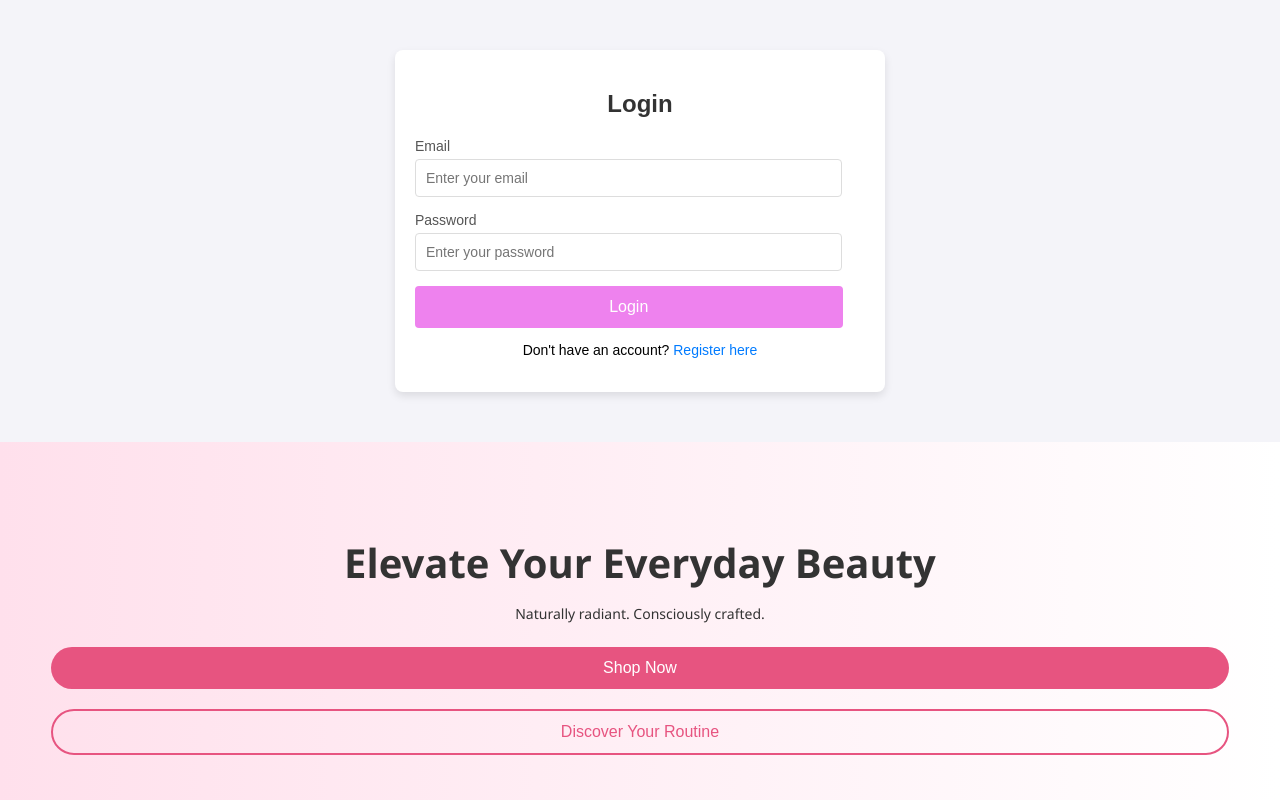
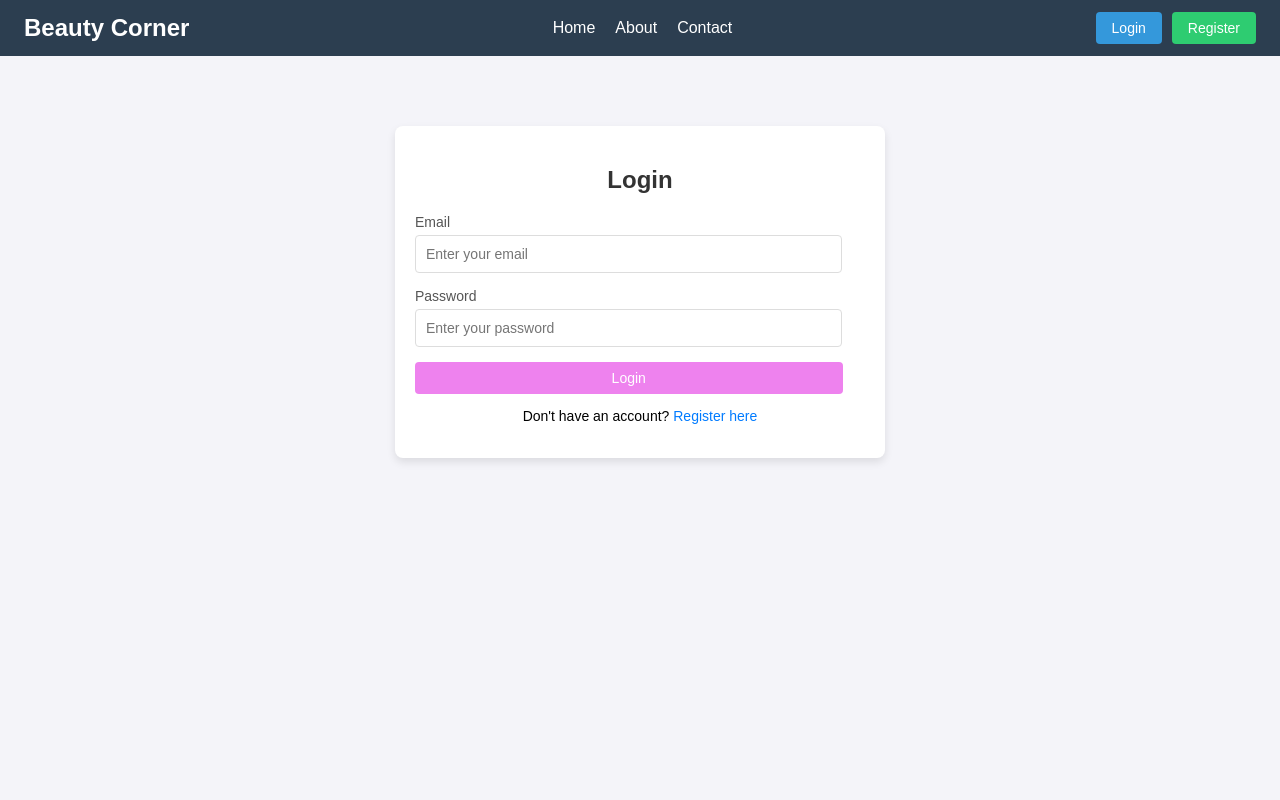
Before and after one commit to supria90744/Beauty_Products, a React (Vite) app: page /login in a window 1280 px wide. Shown: the top 800 px of the page. Built offline with nearby package versions, Linux system fonts and the light colour scheme.

Commit message:
navbar completed

```diff
--- a/src/App.tsx
+++ b/src/App.tsx
@@ -1,15 +1,33 @@
-import Contact from './component/Contact'
-import HomePage from './component/Home'
-import Login from './component/Login';
+import React from "react";
+import { BrowserRouter as Router, Routes, Route } from "react-router-dom";
+import Navbar from "./component/Navbar";
+import HomePage from "./component/Home";
+import About from "./component/About";
+import Contact from "./component/Contact";
+import Login from "./component/Login";
+import Register from "./component/Register";
 
-function App() {
+// const Home: React.FC = () => <h2>Home Page</h2>;
+// const About: React.FC = () => <h2>About Page</h2>;
+// const Contact: React.FC = () => <h2>Contact Page</h2>;
+// const Login: React.FC = () => <h2>Login Page</h2>;
+// const Register: React.FC = () => <h2>Register Page</h2>;
+
+const App: React.FC = () => {
   return (
-<><Login/>
-<HomePage/>
-</>
-
+    <Router>
+      <Navbar />
+      <div style={{ padding: "20px" }}>
+        <Routes>
+          <Route path="/" element={<HomePage />} />
+          <Route path="/about" element={<About />} />
+          <Route path="/contact" element={<Contact />} />
+          <Route path="/login" element={<Login />} />
+          <Route path="/register" element={<Register />} />
+        </Routes>
+      </div>
+    </Router>
   );
-
-}
+};
 
 export default App;
--- /dev/null
+++ b/src/component/Navbar.css
@@ -0,0 +1,61 @@
+.navbar {
+    background-color: #2c3e50;
+    padding: 12px 24px;
+    display: flex;
+    align-items: center;
+    justify-content: space-between;
+    color: white;
+    font-family: Arial, sans-serif;
+  }
+
+  .logo {
+    font-size: 24px;
+    font-weight: bold;
+  }
+
+  .nav-links {
+    list-style: none;
+    display: flex;
+    gap: 20px;
+    margin: 0;
+    padding: 0;
+  }
+
+  .nav-links li a {
+    color: white;
+    text-decoration: none;
+    font-size: 16px;
+  }
+
+  .nav-links li a:hover {
+    text-decoration: underline;
+  }
+
+  .nav-buttons {
+    display: flex;
+    gap: 10px;
+  }
+
+  .btn {
+    padding: 8px 16px;
+    border: none;
+    border-radius: 4px;
+    font-size: 14px;
+    text-decoration: none;
+    display: inline-block;
+    cursor: pointer;
+  }
+
+  .login {
+    background-color: #3498db;
+    color: white;
+  }
+
+  .register {
+    background-color: #2ecc71;
+    color: white;
+  }
+
+  .btn:hover {
+    opacity: 0.9;
+  }
--- /dev/null
+++ b/src/component/Navbar.tsx
@@ -0,0 +1,24 @@
+import React from "react";
+import { Link } from "react-router-dom";
+import "./Navbar.css";
+
+const Navbar: React.FC = () => {
+  return (
+    <nav className="navbar">
+      <div className="logo">Beauty Corner</div>
+
+      <ul className="nav-links">
+        <li><Link to="/">Home</Link></li>
+        <li><Link to="/about">About</Link></li>
+        <li><Link to="/contact">Contact</Link></li>
+      </ul>
+
+      <div className="nav-buttons">
+        <Link to="/login" className="btn login">Login</Link>
+        <Link to="/register" className="btn register">Register</Link>
+      </div>
+    </nav>
+  );
+};
+
+export default Navbar;
```
